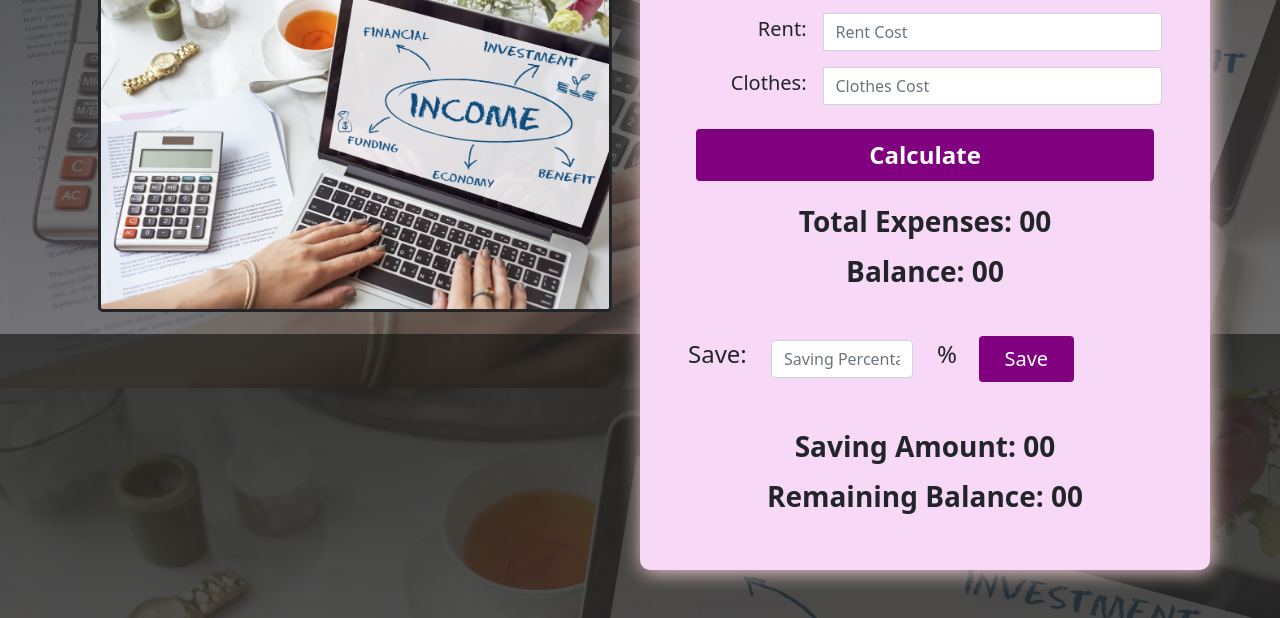
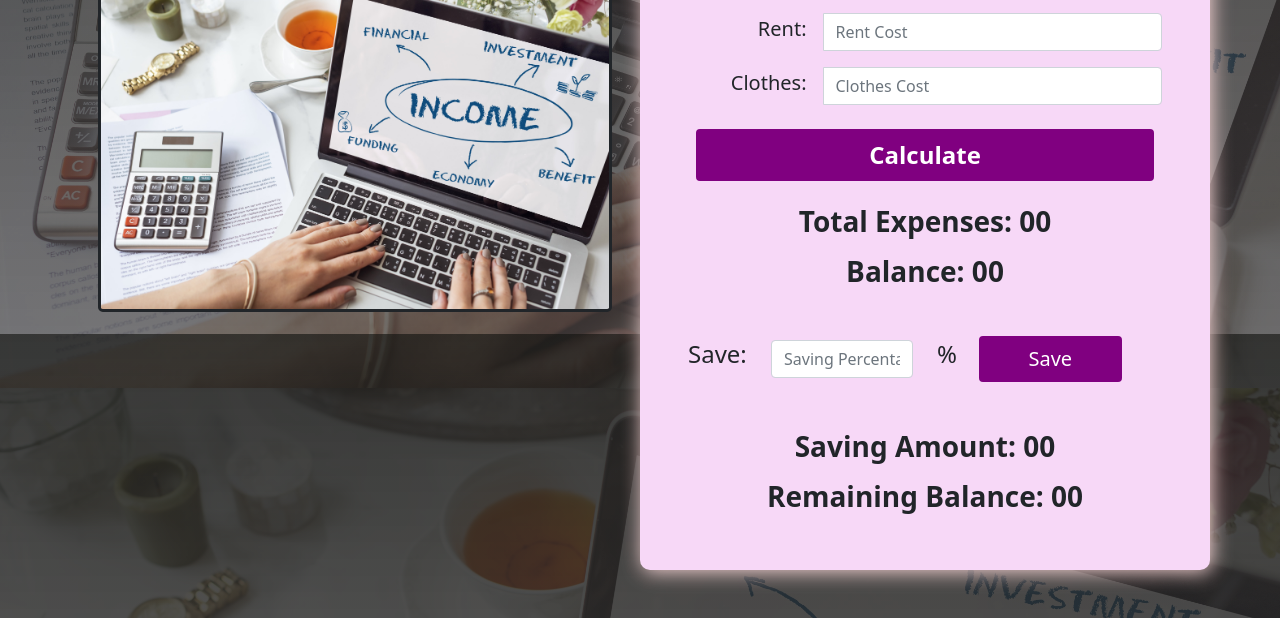
Before and after one commit to Abdullah-Al-Akash/money-calculator, a plain HTML site: page index.html in a window 1280 px wide. Shown: the part 466-1084 px from the top of the page. Drawn offline with nearby package versions, Linux system fonts and the light colour scheme.

Commit message:
Alhamdulillah Complete

```diff
--- a/index.html
+++ b/index.html
@@ -102,7 +102,7 @@
                                                                 </div>
                                                                 <div class="col-5">
                                                                         <button id="save-btn"
-                                                                                class="btn fs-5 ps-4 pe-4">Save</button>
+                                                                                class="btn fs-5 ps-5 pe-5">Save</button>
                                                                 </div>
                                                         </div>
                                                 </div>
```
